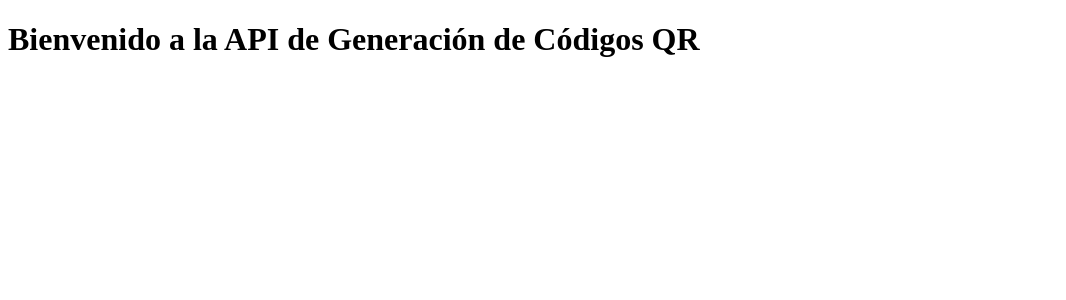
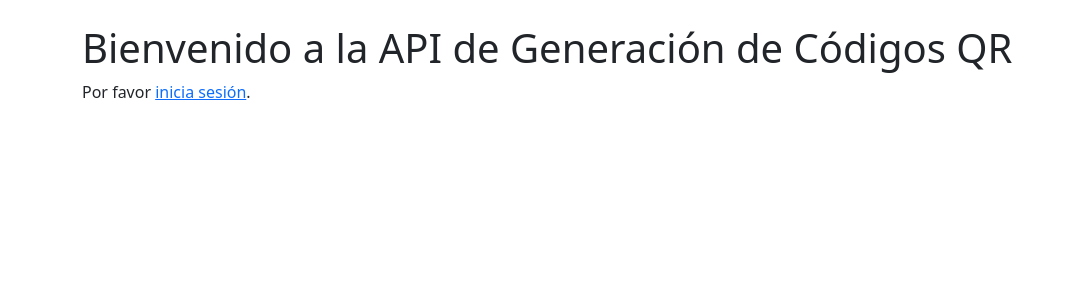
Before and after one commit to mrgomezsv/backend_mrgomez_github, a Django app: page /qr/ in a window 1280 px wide. Shown: the top 300 px of the page, without its empty margins (0-1066 px from the left). Run offline with Django 4.2, Linux system fonts and the light colour scheme.

Commit message:
Agrege un boton de cerrar sesion y mejore el css

```diff
--- a/qr_project/qr_tracker/templates/home.html
+++ b/qr_project/qr_tracker/templates/home.html
@@ -1,9 +1,21 @@
 <!DOCTYPE html>
-<html>
+<html lang="es">
 <head>
+    <meta charset="UTF-8">
+    <meta name="viewport" content="width=device-width, initial-scale=1.0">
     <title>Página de Inicio</title>
+    <link rel="stylesheet" href="https://cdn.jsdelivr.net/npm/bootstrap@5.1.3/dist/css/bootstrap.min.css">
 </head>
 <body>
-    <h1>Bienvenido a la API de Generación de Códigos QR</h1>
+    <div class="container mt-4">
+        <h1>Bienvenido a la API de Generación de Códigos QR</h1>
+
+        <!-- Verificar si el usuario está autenticado para mostrar el botón de logout -->
+        {% if user.is_authenticated %}
+            <p>Hola, {{ user.username }}. <a href="{% url 'logout' %}" class="btn btn-danger">Cerrar Sesión</a></p>
+        {% else %}
+            <p>Por favor <a href="{% url 'login' %}">inicia sesión</a>.</p>
+        {% endif %}
+    </div>
 </body>
 </html>
```
Also changed, not shown: qr_project/db.sqlite3.
